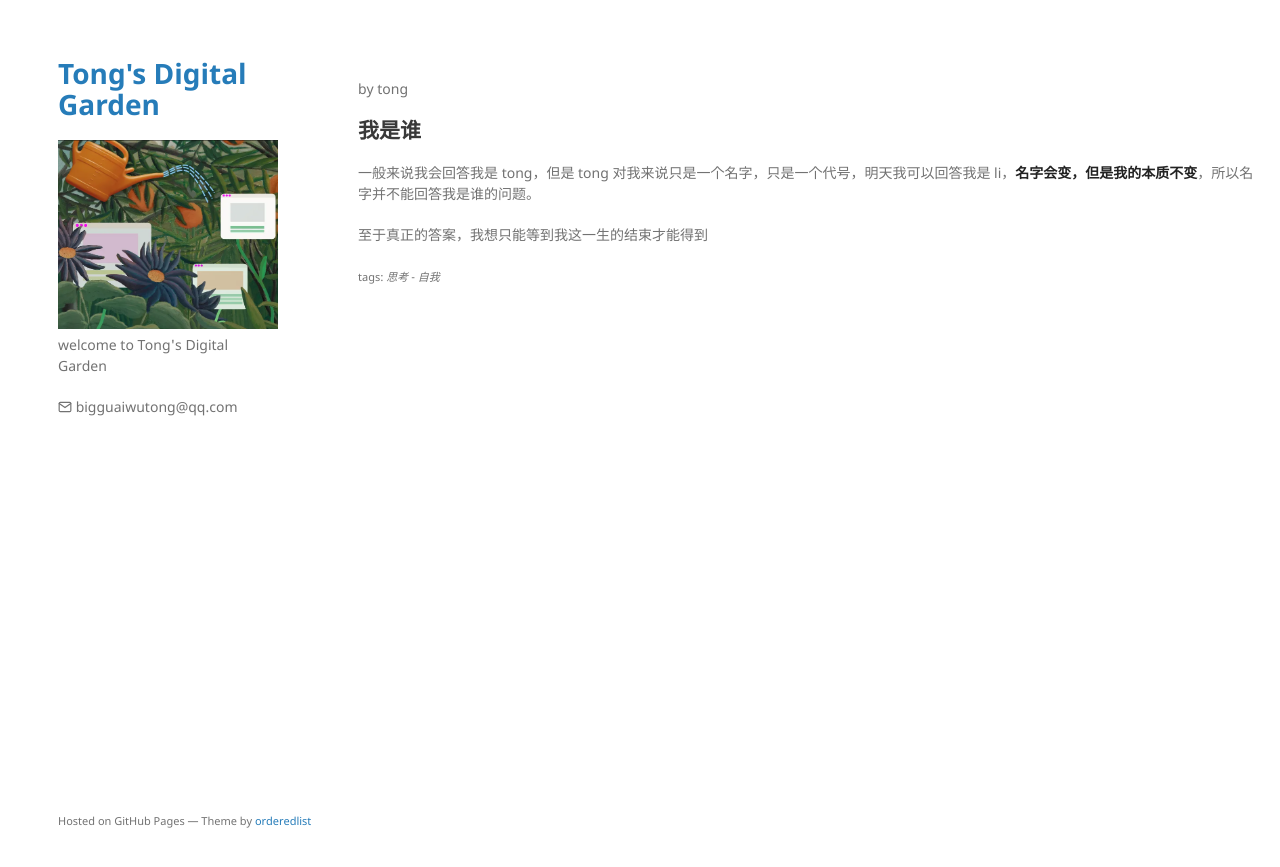
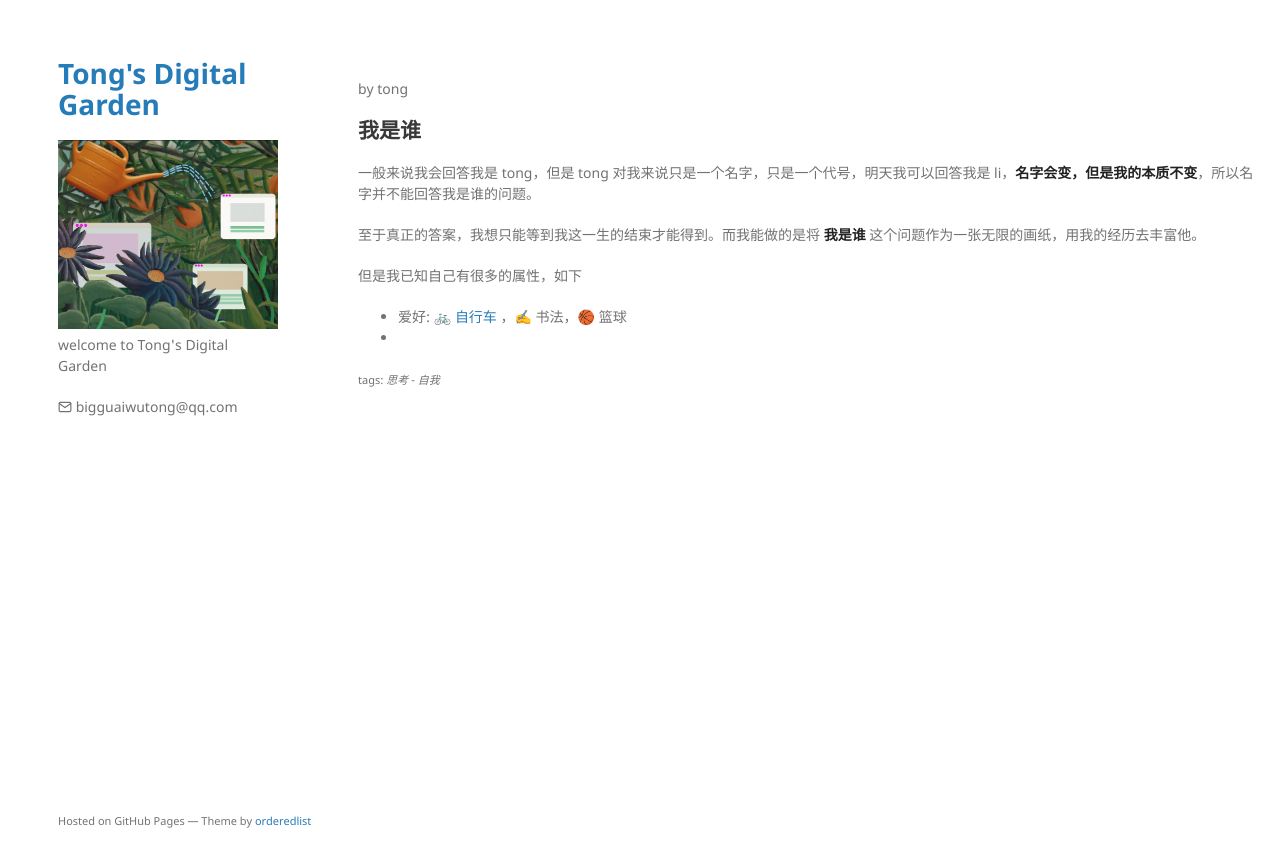
Before and after one commit to TongCodeSpace/TongCodeSpace.github.io, a Jekyll site: the page built from note/想法/自我/我是谁.md, in a window 1280 px wide. Shown: the top 867 px of the page. Built offline with Jekyll 4.4.1, drawn with Linux system fonts in a browser that asks for light colours; comment, search, counter and statistics services are not loaded.

Commit message:
vault backup: M .obsidian/plugins/emoji-shortcodes/data.json .obsidian/workspace.json note/复盘/工作/做一次项目负责人.md note/想法/自我/我是谁.md

```diff
--- a/note/想法/自我/我是谁.md
+++ b/note/想法/自我/我是谁.md
@@ -8,4 +8,8 @@ tags:
 ## 我是谁
 一般来说我会回答我是 tong，但是 tong 对我来说只是一个名字，只是一个代号，明天我可以回答我是 li，**名字会变，但是我的本质不变**，所以名字并不能回答我是谁的问题。
 
-至于真正的答案，我想只能等到我这一生的结束才能得到
+至于真正的答案，我想只能等到我这一生的结束才能得到。而我能做的是将 **我是谁** 这个问题作为一张无限的画纸，用我的经历去丰富他。
+
+但是我已知自己有很多的属性，如下
+- 爱好: 🚲 [自行车](../../生活/爱好/自行车.md) ，✍ 书法，🏀 篮球
+-
```
Also changed, not shown: note/复盘/工作/做一次项目负责人.md (+1 -0 lines), .obsidian/plugins/emoji-shortcodes/data.json, .obsidian/workspace.json.
